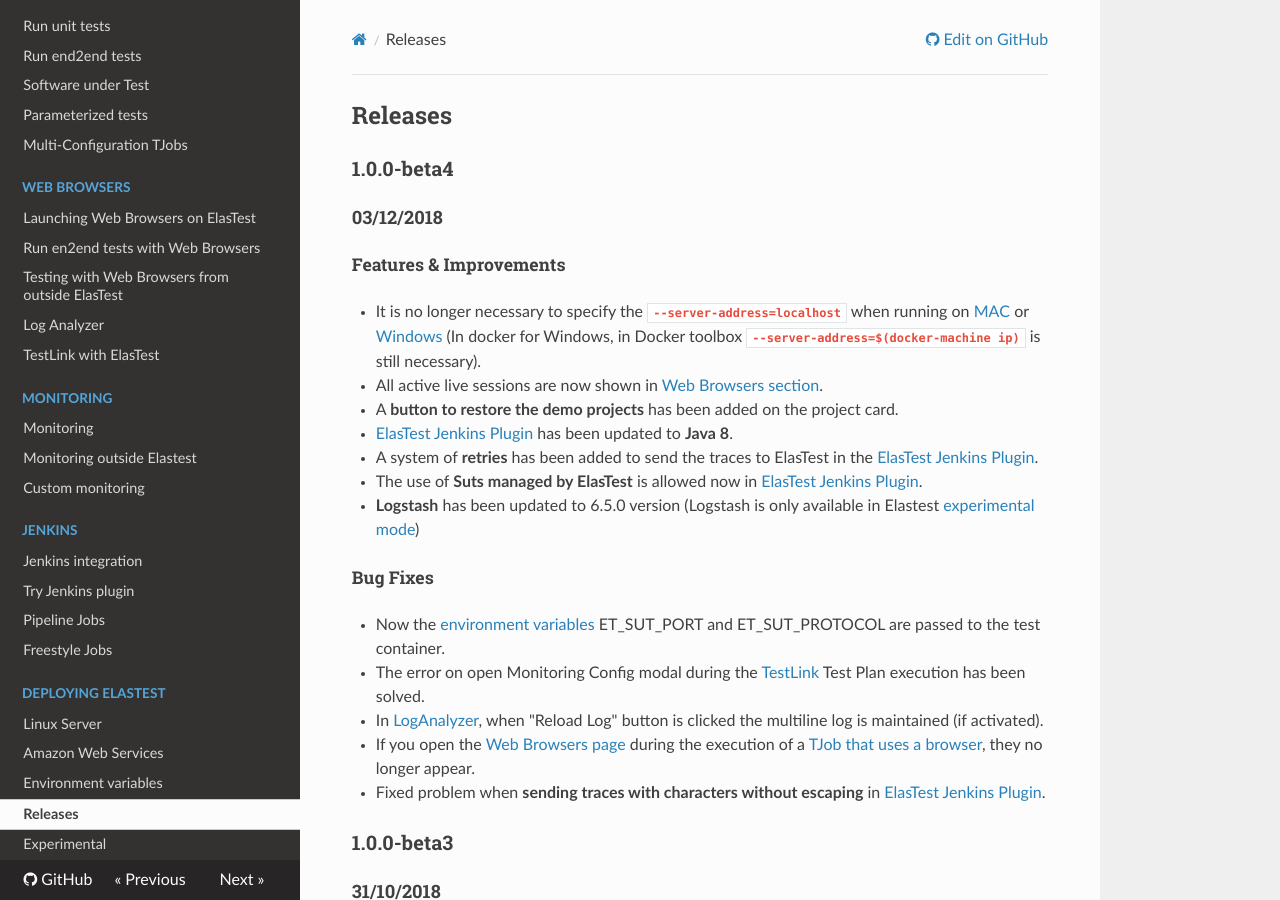
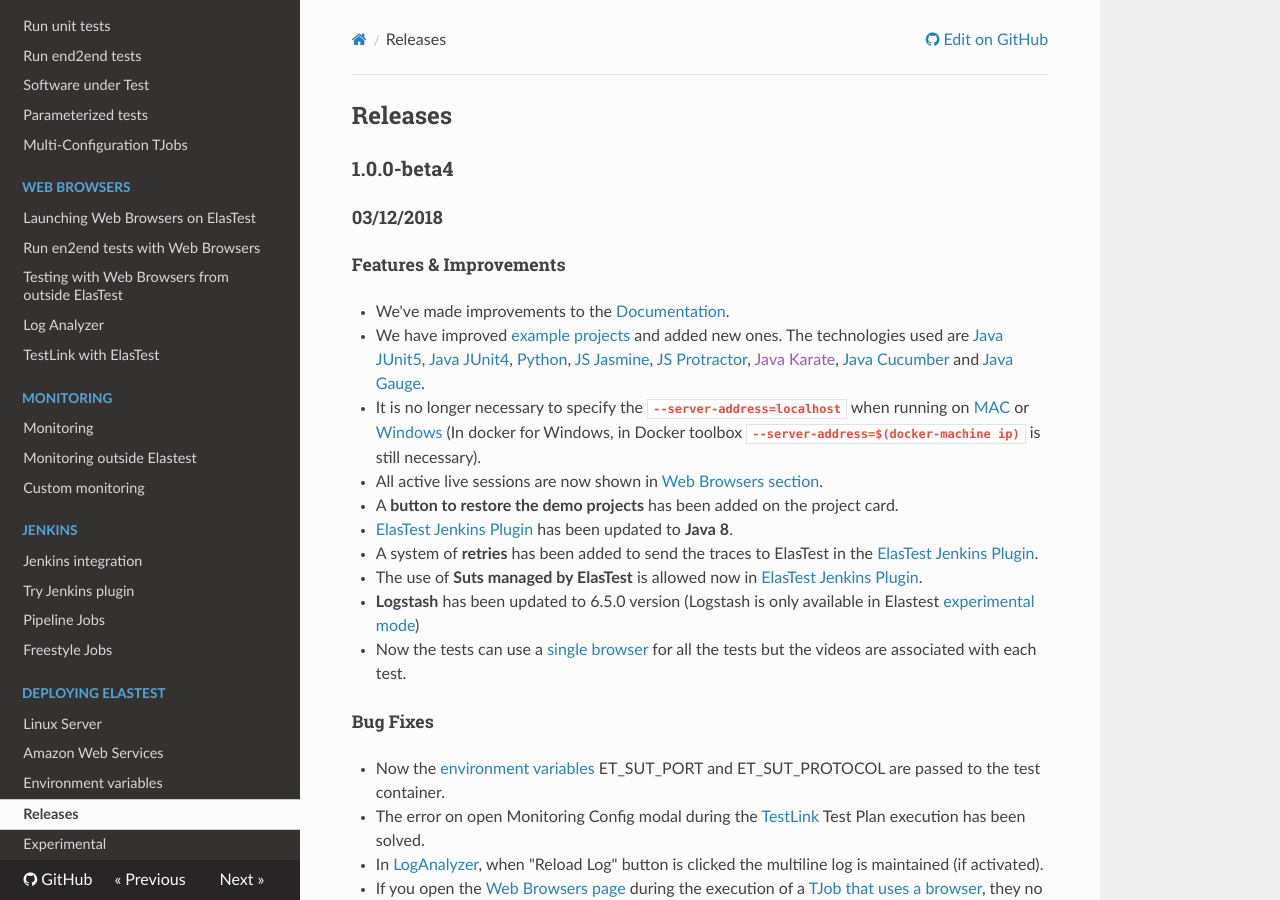
Before and after one commit to elastest/elastest.io-docs, an MkDocs documentation site: the page built from docs/releases/index.md, in a window 1280 px wide and 900 px high. Built offline with MkDocs 1.6.1, drawn with Linux system fonts in a browser that asks for light colours; nearby versions of some CDN libraries; old or Windows-style settings are respelled for this version of MkDocs.

Commit message:
1.0.0-beta4 release notes improvements

```diff
--- a/docs/releases/index.md
+++ b/docs/releases/index.md
@@ -13,6 +13,8 @@
 
 <h5 class="smaller-subtitle">Features & Improvements</h5>
 
+-   We've made improvements to the <a target="_blank" href="/docs/">Documentation</a>.
+-   We have improved <a target="_blank" href="/docs/testing/unit/">example projects</a> and added new ones. The technologies used are <a target="_blank" href="https://junit.org/junit5/">Java JUnit5</a>, <a target="_blank" href="https://junit.org/junit4/">Java JUnit4</a>, <a target="_blank" href="https://www.python.org/">Python</a>, <a target="_blank" href="https://jasmine.github.io/">JS Jasmine</a>, <a target="_blank" href="http://www.protractortest.org/#/">JS Protractor</a>, <a target="_blank" href="">Java Karate</a>, <a target="_blank" href="https://docs.cucumber.io/">Java Cucumber</a> and <a target="_blank" href="https://gauge.org/">Java Gauge</a>.
 -   It is no longer necessary to specify the  **`--server-address=localhost`** when running on <a target="_blank" href="/docs/try-elastest/#forMac">MAC</a> or <a target="_blank" href="/docs/try-elastest/#forWindows">Windows</a> (In docker for Windows, in Docker toolbox **`--server-address=$(docker-machine ip)`** is still necessary).
 -   All active live sessions are now shown in <a target="_blank" href="/docs/web-browsers/manual-browsers">Web Browsers section</a>.
 -   A <strong class="italicEtColor">button to restore the demo projects</strong> has been added on the project card.
@@ -20,6 +22,7 @@
 -   A system of **retries** has been added to send the traces to ElasTest in the <a target="_blank" href="/docs/jenkins">ElasTest Jenkins Plugin</a>.
 -   The use of **Suts managed by ElasTest** is allowed now in <a target="_blank" href="/docs/jenkins">ElasTest Jenkins Plugin</a>.
 -   **Logstash** has been updated to 6.5.0 version (Logstash is only available in Elastest <a target="_blank" href="/docs/experimental">experimental mode</a>)
+-   Now the tests can use a <a target="_blank" href="/docs/web-browsers/e2e-browser">single browser</a> for all the tests but the videos are associated with each test.
 
 <h5 class="smaller-subtitle">Bug Fixes</h5>
 -   Now the <a target="_blank" href="/docs/testing/environment-variables/">environment variables</a> ET_SUT_PORT and ET_SUT_PROTOCOL are passed to the test container.
```
